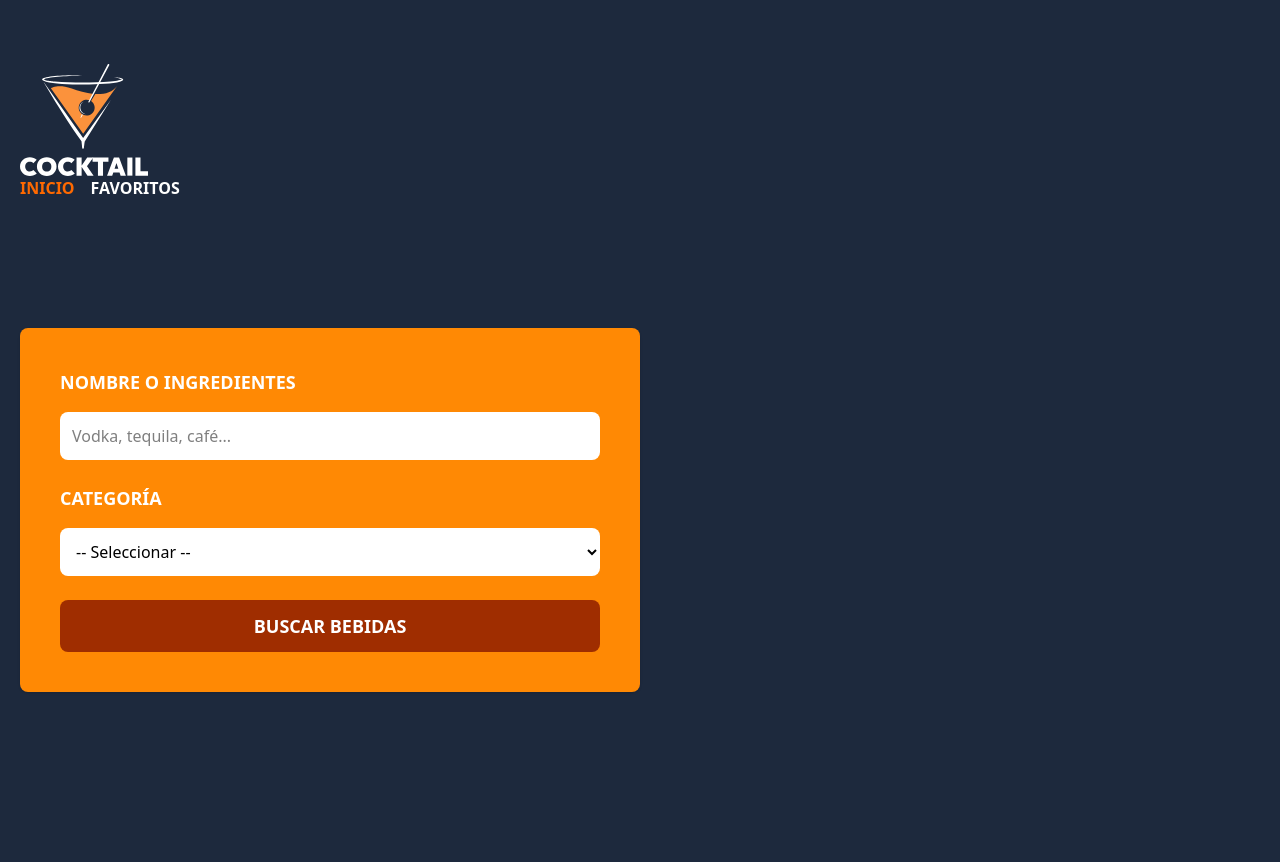
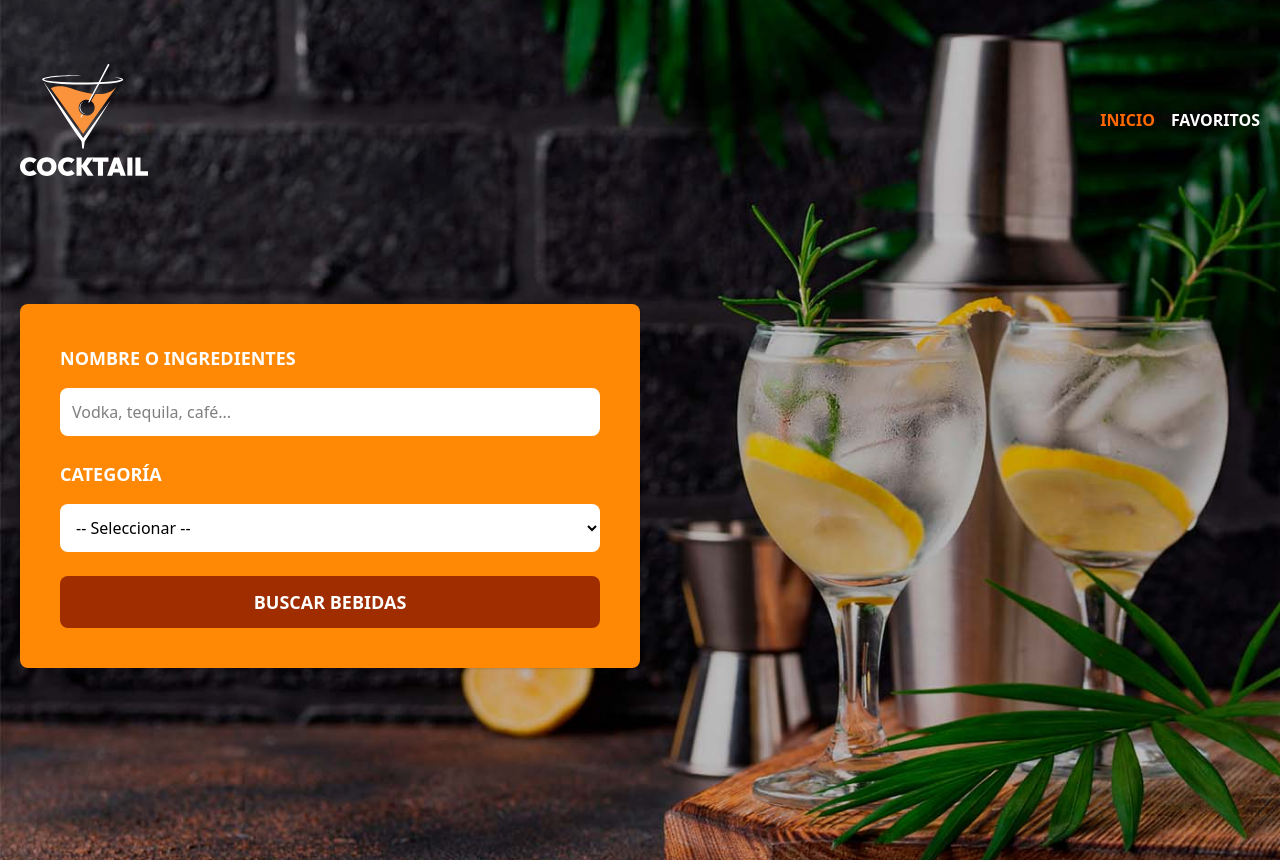
Before and after one commit to sakimay/bebidas-react-typescript, a React (Vite) app: page / in a window 1280 px wide. Shown: the top 862 px of the page. Built offline with nearby package versions, Linux system fonts and the light colour scheme.

Commit message:
add tailwind and form

```diff
--- a/package.json
+++ b/package.json
@@ -14,7 +14,8 @@
     "react": "^18.3.1",
     "react-dom": "^18.3.1",
     "react-router-dom": "^7.1.3",
-    "tailwindcss": "^4.0.0"
+    "tailwindcss": "^4.0.0",
+    "zustand": "^5.0.3"
   },
   "devDependencies": {
     "@eslint/js": "^9.17.0",
--- a/src/components/Header.tsx
+++ b/src/components/Header.tsx
@@ -7,11 +7,15 @@ export default function Header() {
     console.log(isHome);
 
     return (
-        <header className="bg-slate-800">
+        <header className={isHome
+            ? "bg-header bg-center bg-cover"
+            : "bg-slate-800"}>
             <div className="mx-auto container px-5 py-16">
                 <div className="flex justify-between items-center">
+                    <div>
                         <img src="./logo.svg" alt="" className="w-32" />
                     </div>
+
                     <nav className="flex gap-4">
                         <NavLink
                             to="/"
@@ -30,7 +34,7 @@ export default function Header() {
                             }
                         >Favoritos</NavLink>
                     </nav>
-
+                </div>
                 {isHome && (
                     <form className="md:w-1/2 2xl:w-1/3 bg-orange-400 my-32 p-10 rounded-lg shadow space-y-6">
                         <div className="space-y-4">
@@ -41,7 +45,7 @@ export default function Header() {
                             <input
                                 id="ingredient"
                                 type="ingredient"
-                                className="bg-white p-3 w-full rounded-lg focus:outline-none"
+                                className="bg-white p-3 w-full rounded-lg focus:outline-hidden"
                                 placeholder="Vodka, tequila, café..."
                             />
                         </div>
@@ -53,7 +57,7 @@ export default function Header() {
                             <select
                                 name="category"
                                 id="category"
-                                className="bg-white p-3 w-full rounded-lg focus:outline-none"
+                                className="bg-white p-3 w-full rounded-lg focus:outline-hidden"
                             >
                                 <option value="">-- Seleccionar --</option>
                             </select>
@@ -64,6 +68,7 @@ export default function Header() {
                             className="bg-orange-800 p-3 w-full rounded-lg uppercase font-extrabold text-lg hover:cursor-pointer text-white" />
                     </form>
                 )}
+
             </div>
         </header>
     )
--- a/src/index.css
+++ b/src/index.css
@@ -1 +1,2 @@
 @import "tailwindcss";
+@config "../tailwind.config.js";
--- /dev/null
+++ b/tailwind.config.js
@@ -0,0 +1,14 @@
+export default {
+    content: [
+        "./index.html",
+        "./src/**/*.{js,ts,jsx,tsx}",
+    ],
+    theme: {
+        extend: {
+            backgroundImage: {
+                "header" : "url('/bg.jpg')",
+            },
+        },
+    },
+    plugins: [],
+}
```
Also changed, not shown: 1 other file (tests, documents, lock files or other folders). Lines whose indentation alone changed are shown as unchanged.
